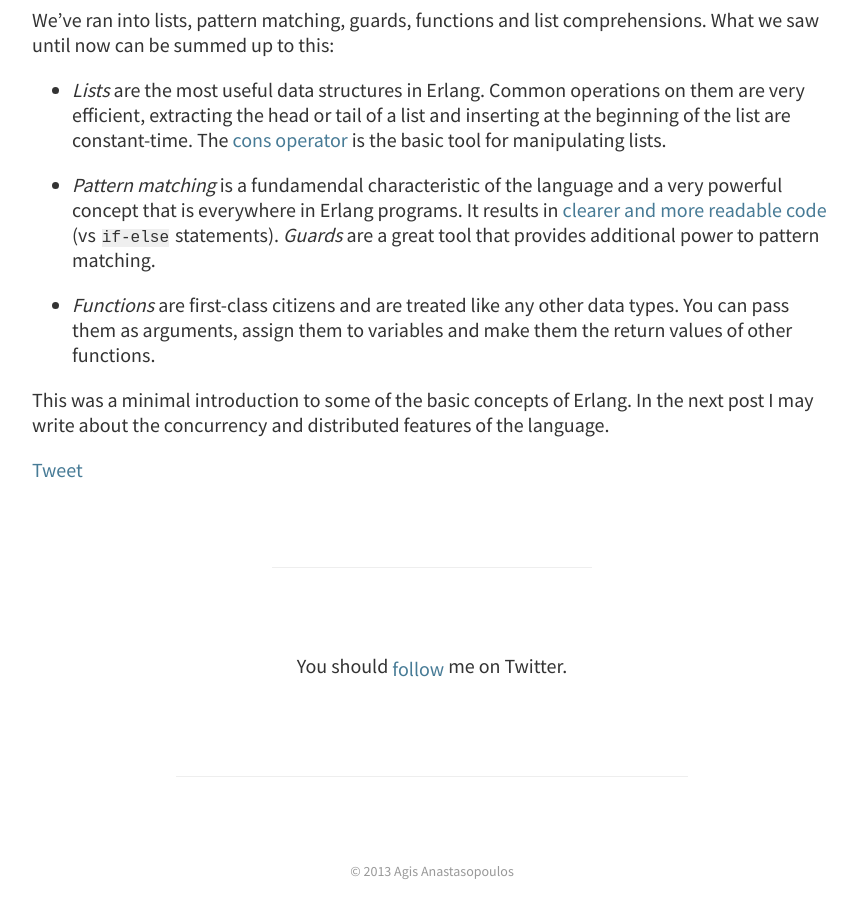
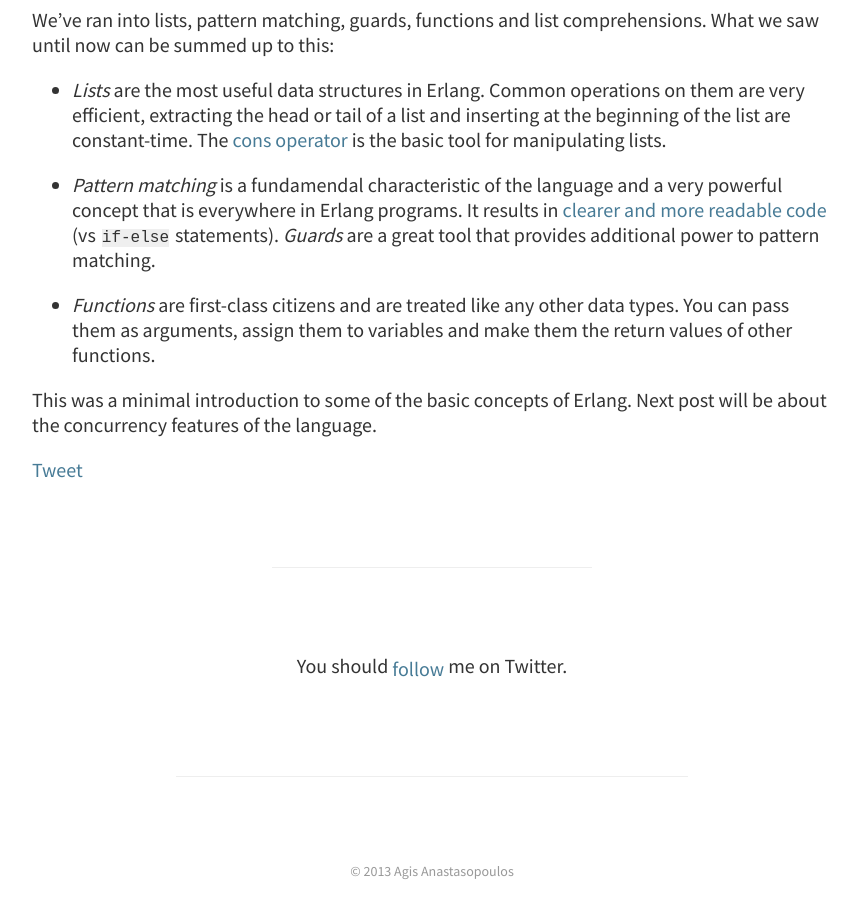
Before and after one commit to apostoiis/agis.io, a Jekyll site: the page built from _posts/2013-10-12-dabbling-in-erlang-a-minimal-introduction.markdown, in a window 1280 px wide and 900 px high, scrolled down 8177 px. Shown: the whole window, without its empty margins (208-1066 px from the left). Built offline with Jekyll 4.4.1, drawn with Linux system fonts in a browser that asks for light colours; some web fonts are replaced; comment, search, counter and statistics services are not loaded.

Commit message:
fixes post

```diff
--- a/_posts/2013-10-12-dabbling-in-erlang-a-minimal-introduction.markdown
+++ b/_posts/2013-10-12-dabbling-in-erlang-a-minimal-introduction.markdown
@@ -329,4 +329,4 @@ We've ran into lists, pattern matching, guards, functions and list comprehension
 
 * *Functions* are first-class citizens and are treated like any other data types. You can pass them as arguments, assign them to variables and make them the return values of other functions.
 
-This was a minimal introduction to some of the basic concepts of Erlang. In the next post I may write about the concurrency and distributed features of the language.
+This was a minimal introduction to some of the basic concepts of Erlang. Next post will be about the concurrency features of the language.
```
